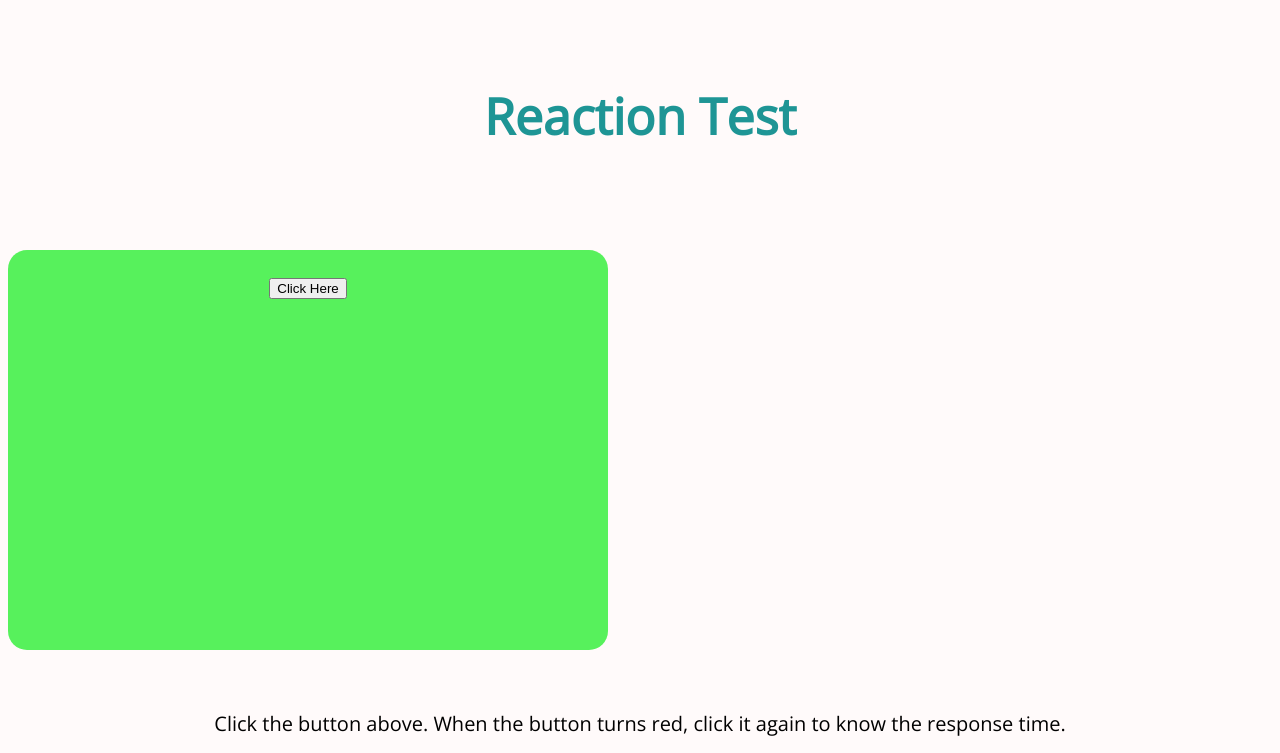
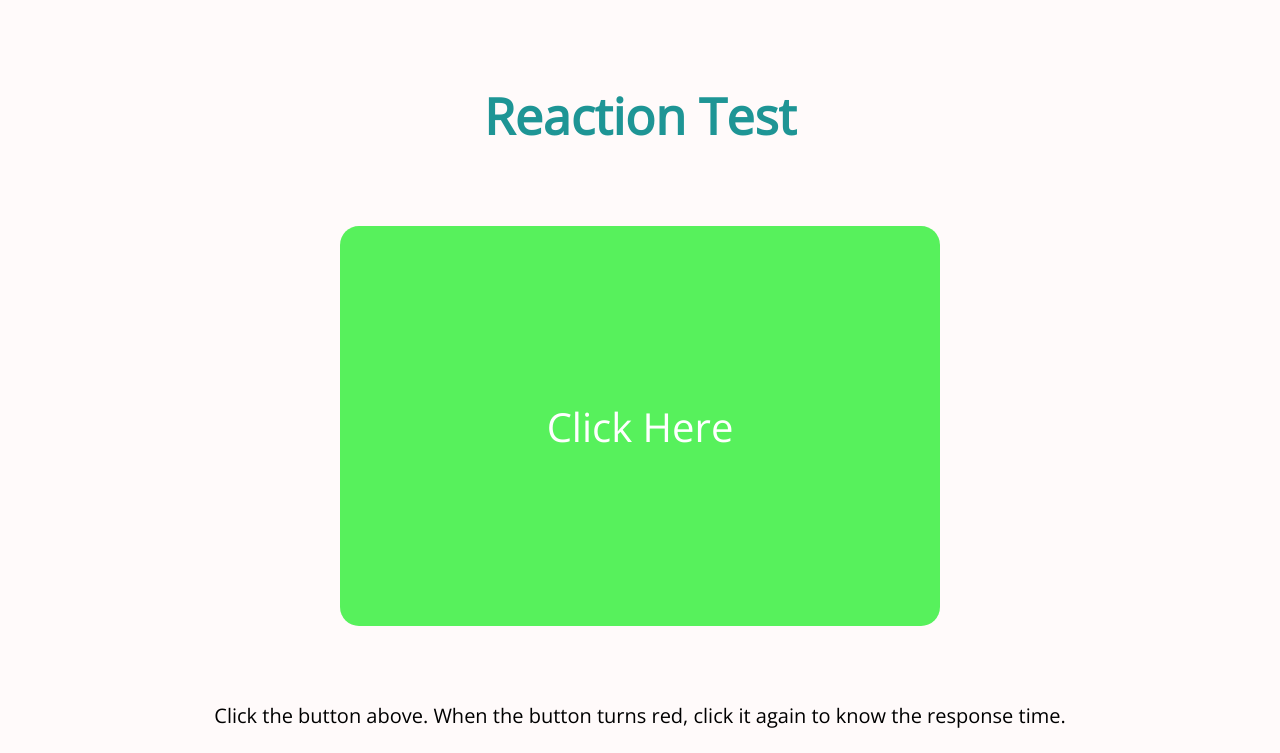
Before and after one commit to BinL233/Website_BinLTools_Django, a Django app: page /reactiontest/ in a window 1280 px wide. Shown: the part 68-821 px from the top of the page. After the commit the page ends 796 px from the top, so only its background shows below. Run offline with Django 4.2, Linux system fonts and the light colour scheme.

Commit message:
Debug reaction CSS

```diff
--- a/BinLTools/templates/reaction.html
+++ b/BinLTools/templates/reaction.html
@@ -37,7 +37,10 @@
             </div>
             <br />
             <br />
-            <div id="button" style="
+            <div id="button">
+                <!--<p style="text-align: center;" id="reactionB" onclick="changeColor()"><input style="width: 550px; height: 350px;" type = "button" id="reactionB" onclick="changeColor()"></p>-->
+                <p style="text-align: center;">
+                    <button onclick="changeColor()" id="reactionB" style="
                                             width: 600px;
                                             height: 400px;
                                             border-width: 0px;
@@ -48,9 +51,7 @@
                                             background-color: #57F15C;
                                             font-family: 'Open Sans';
                                             font-size: 40px;">
-                <!--<p style="text-align: center;" id="reactionB" onclick="changeColor()"><input style="width: 550px; height: 350px;" type = "button" id="reactionB" onclick="changeColor()"></p>-->
-                <p style="text-align: center;">
-                    <button onclick="changeColor()" id="reactionB">Click Here</button>
+                    Click Here</button>
                 </p>
             </div>
             <br />
```
Lines whose indentation alone changed are shown as unchanged.
